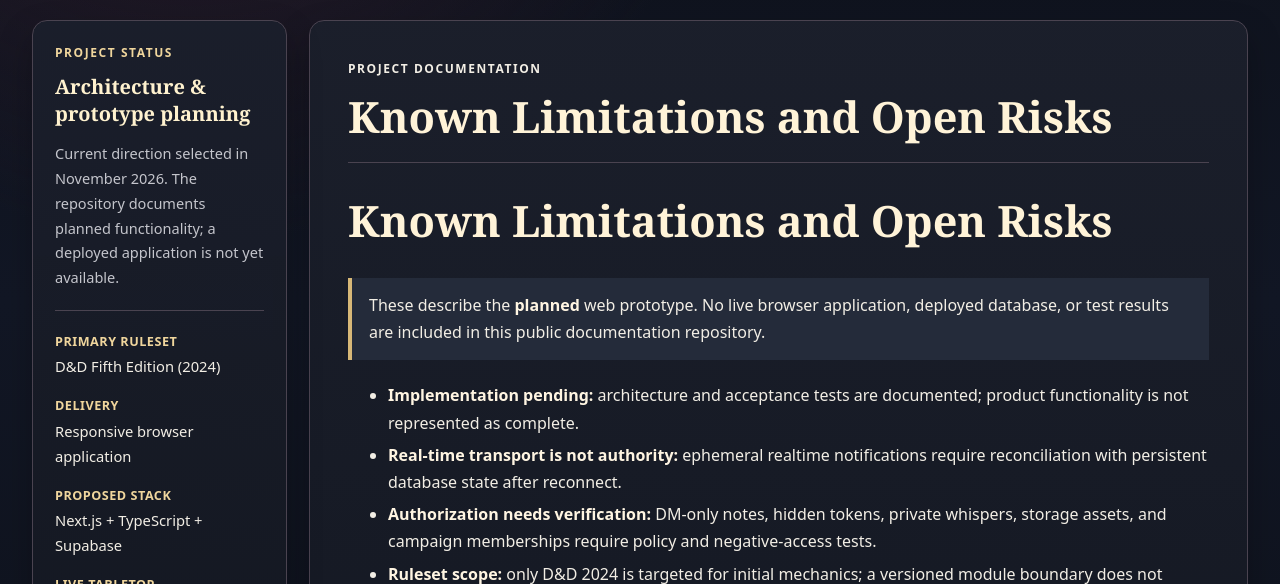
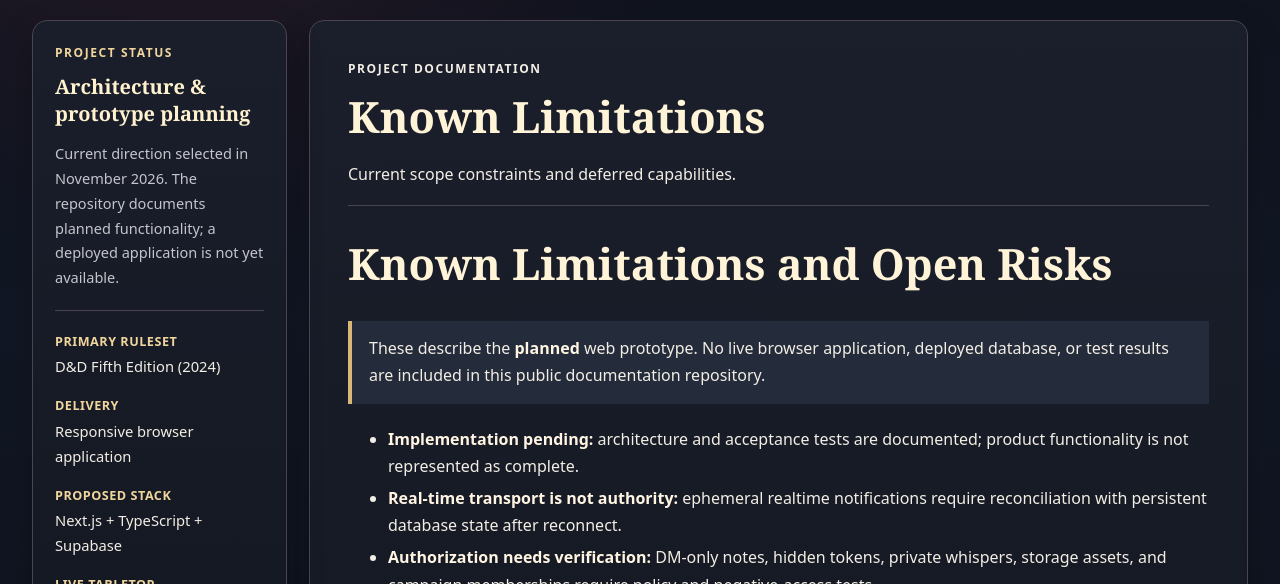
Before and after one commit to awindsor7912/the-master-s-loom, a Jekyll site: the page built from prototype/known-limitations.md, in a window 1280 px wide and 900 px high, cut to the strip 316-900 px from the top of the window. Built offline with Jekyll 4.4.1, drawn with Linux system fonts in a browser that asks for light colours; our own code applies the rules of GitHub Pages for plain Markdown files.

Commit message:
Add title and description to known-limitations.md
Added metadata for title and description to known-limitations.md

```diff
--- a/prototype/known-limitations.md
+++ b/prototype/known-limitations.md
@@ -1,3 +1,8 @@
+---
+title: "Known Limitations"
+description: "Current scope constraints and deferred capabilities."
+---
+
 # Known Limitations and Open Risks
 
 > These describe the **planned** web prototype. No live browser application, deployed database, or test results are included in this public documentation repository.
```
